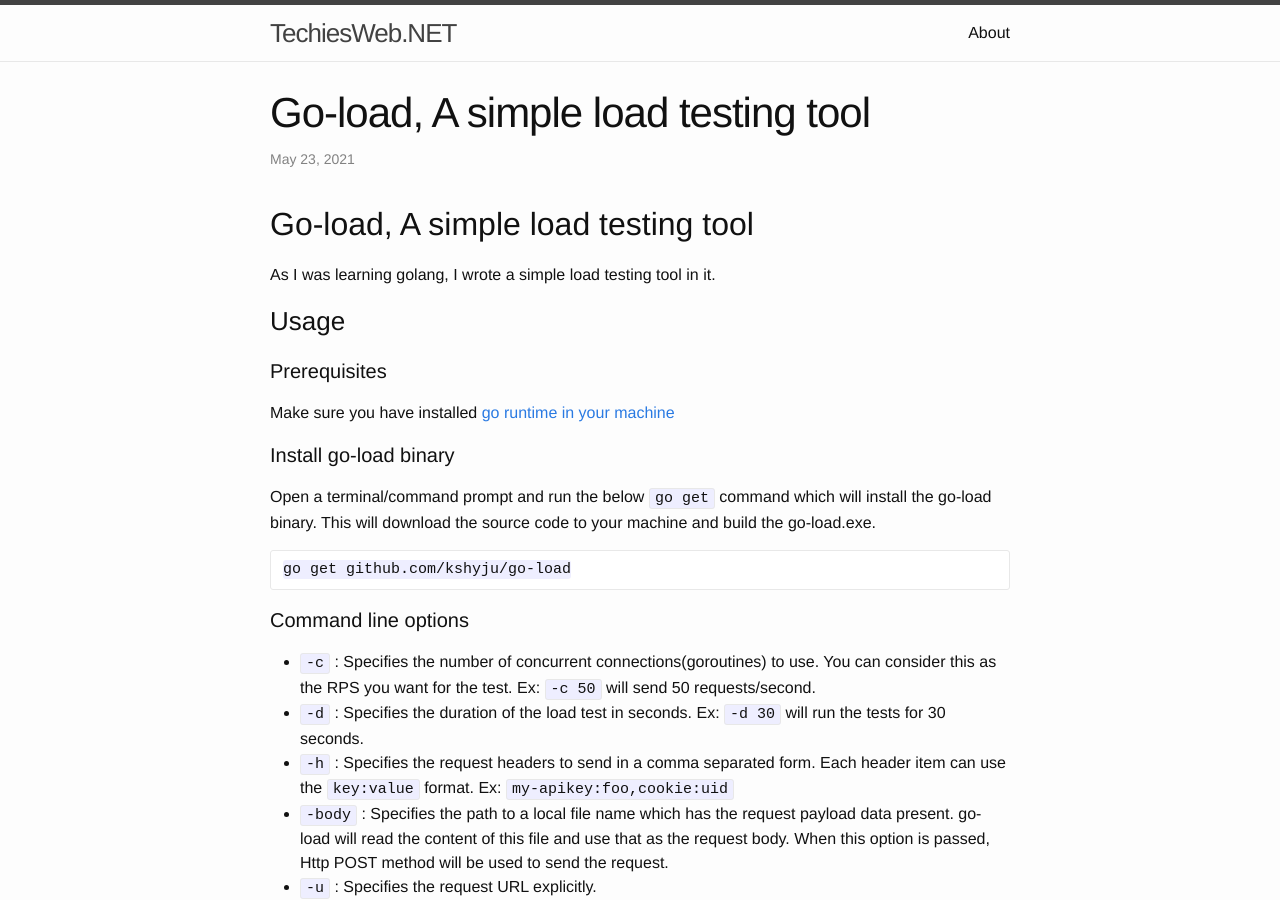
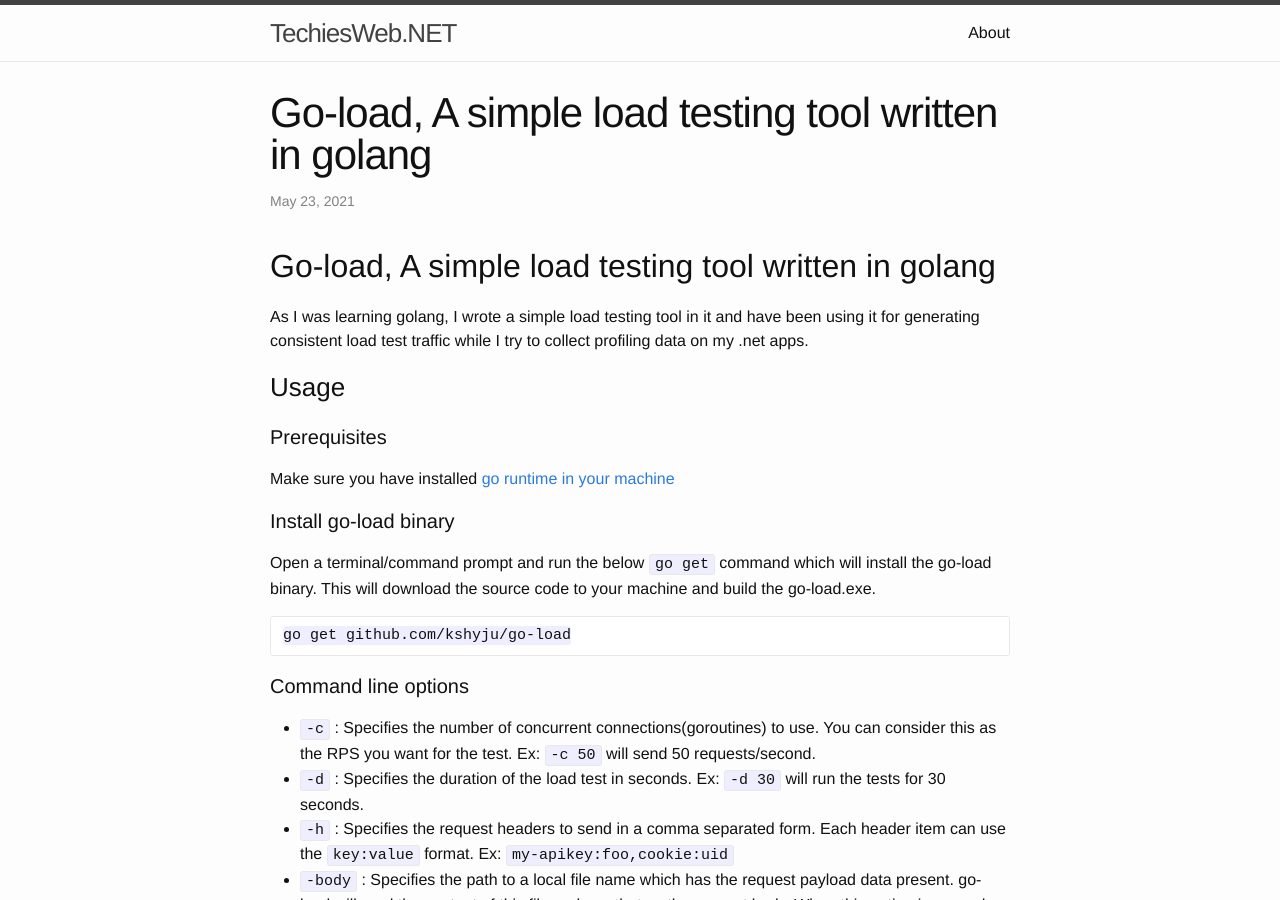
Before and after one commit to kshyju/techiesweb.net, a Jekyll site: the page built from _posts/2021-05-23-go-load_load_testng_tool.md, in a window 1280 px wide and 900 px high. Built offline with Jekyll 4.4.1, drawn with Linux system fonts in a browser that asks for light colours.

Commit message:
Update 2021-05-23-go-load_load_testng_tool.md

```diff
--- a/_posts/2021-05-23-go-load_load_testng_tool.md
+++ b/_posts/2021-05-23-go-load_load_testng_tool.md
@@ -1,12 +1,12 @@
 ---
 layout: post
-title: Go-load, A simple load testing tool
+title: Go-load, A simple load testing tool written in golang
 date: 2021-05-23 00:00:00.000000000 -05:00
 tags: [Go,GoLoad, Load testing tool, stress testing tool]
 description: A simple load testing tool to generate load test traffic.
 ---
-## Go-load, A simple load testing tool
-As I was learning golang, I wrote a simple load testing tool in it.
+## Go-load, A simple load testing tool written in golang
+As I was learning golang, I wrote a simple load testing tool in it and have been using it for generating consistent load test traffic while I try to collect profiling data on my .net apps.
 
 ### Usage
 
```
